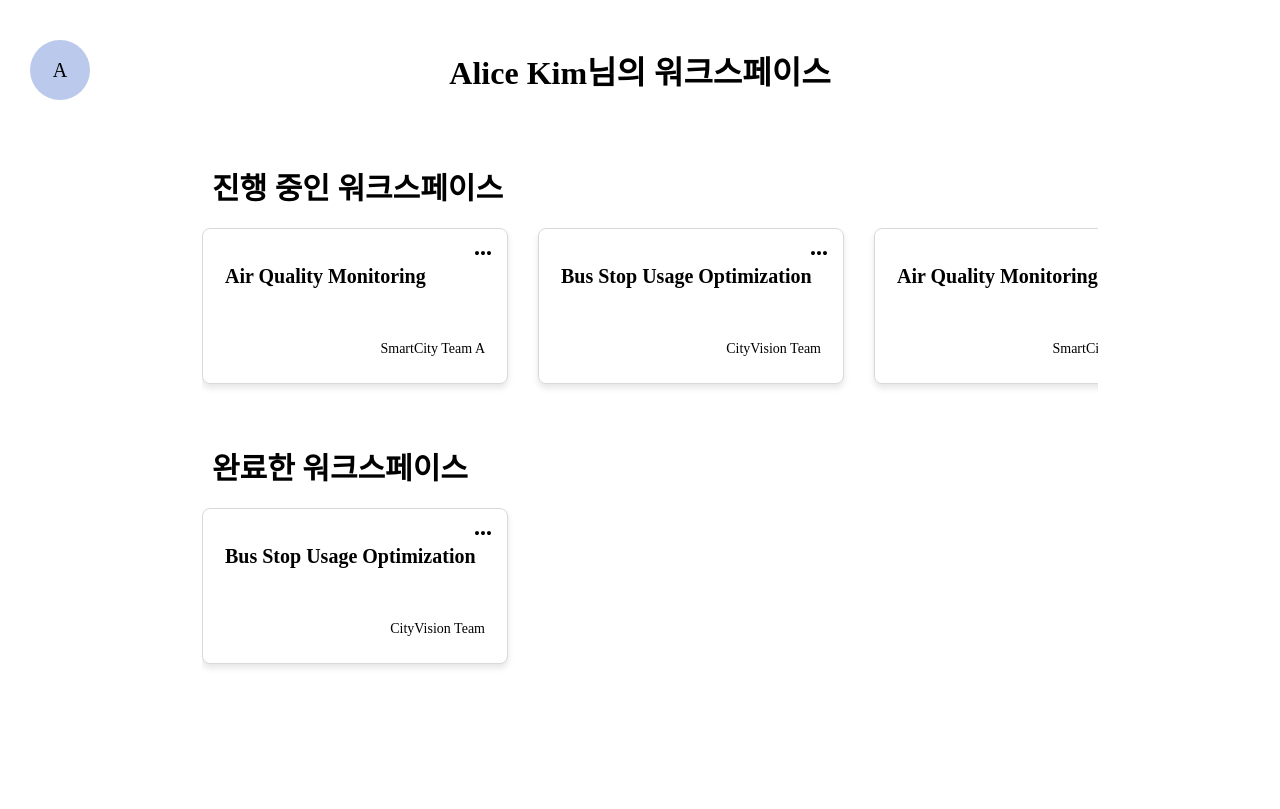
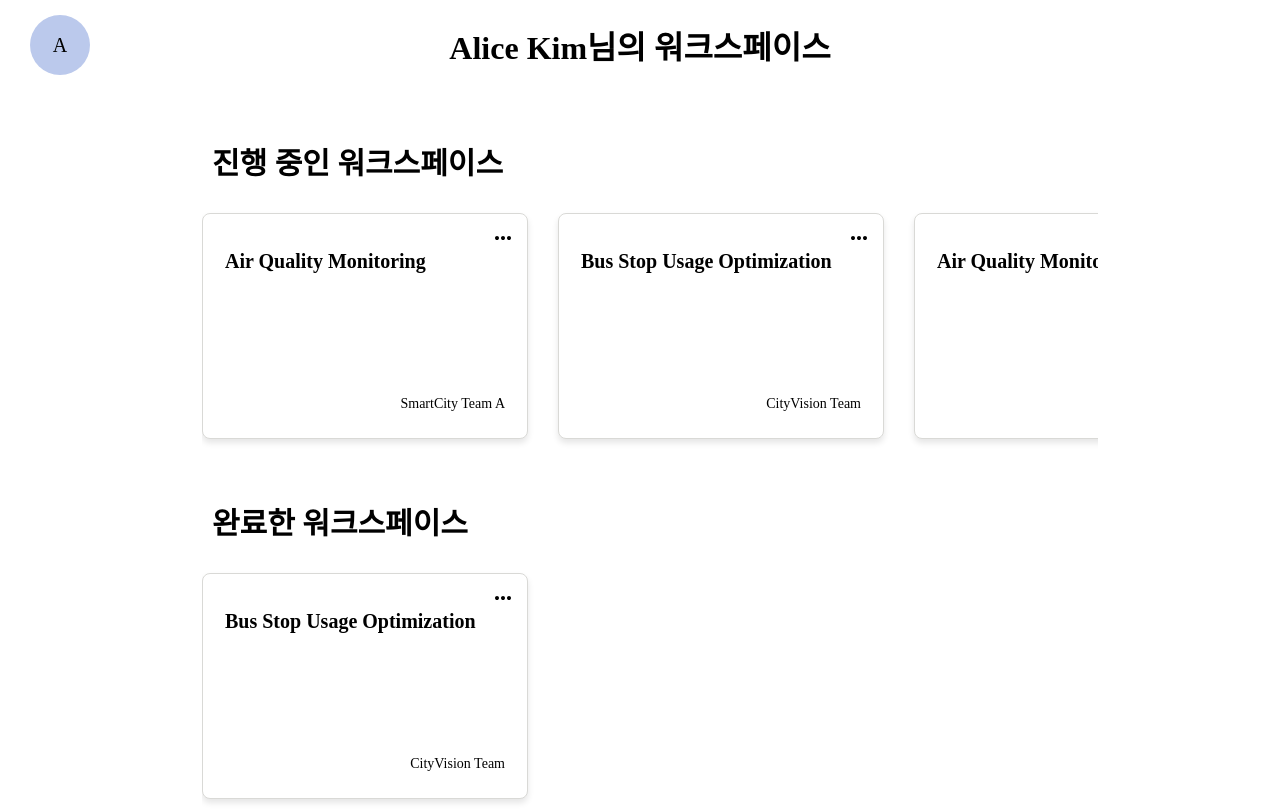
Before and after one commit to PJA-ProJect-Assistant/pja_frontend, a React (Vite) app in the folder pja/: page /main in a window 1280 px wide. Built offline with nearby package versions, Linux system fonts and the light colour scheme.

Commit message:
style : 메인페이지 간격 수정

```diff
--- a/pja/src/index.css
+++ b/pja/src/index.css
@@ -8,9 +8,11 @@
   --font-size-2xl: 24px;
   --font-size-3xl: 30px;
 }
+
 html,
 body {
   margin: 0;
   padding: 0;
-  height: 100%;
+  height: 100vh;
+  width: 100vw;
 }
--- a/pja/src/pages/mainpage/MainPage.css
+++ b/pja/src/pages/mainpage/MainPage.css
@@ -3,6 +3,9 @@
   background-color: white;
   display: flex;
   width: 100vw;
+  min-width: 800px;
+  height: 98%;
+  box-sizing: border-box;
   justify-content: center;
   flex-direction: column;
   text-align: center;
--- a/pja/src/pages/mainpage/Myworkspace.css
+++ b/pja/src/pages/mainpage/Myworkspace.css
@@ -3,6 +3,7 @@
   background-color: white;
   display: flex;
   min-width: 100%;
+  height: 100%;
   flex-direction: column;
   align-items: center;
 }
@@ -20,7 +21,7 @@
   font-weight: 600;
   margin-left: 20px;
   margin-top: 50px;
-  margin-bottom: 10px;
+  margin-bottom: 20px;
   justify-content: flex-start;
 }
 
@@ -29,15 +30,16 @@
   display: flex;
   flex-direction: column;
   justify-content: space-between;
-  width: 280px;
-  height: 130px;
+  width: 300px;
+  height: 200px;
   flex: 0 0 auto;
   border: 1px solid #d9d9d6;
   background-color: white;
   border-radius: 8px;
   box-shadow: 0 4px 6px rgba(0, 0, 0, 0.1);
   padding: 12px;
-  z-index: 2; /* 추가: 카드에 z-index 설정 */
+  z-index: 2;
+  /* 추가: 카드에 z-index 설정 */
 }
 
 .workspace-title {
@@ -47,6 +49,7 @@
   font-size: var(--font-size-xl);
   font-weight: 600;
   margin-left: 10px;
+  margin-right: 10px;
   margin-top: 0;
 }
 
@@ -69,7 +72,8 @@
   display: flex;
   justify-content: flex-end;
   cursor: pointer;
-  z-index: 3; /* 추가: more 버튼에 z-index 설정 */
+  z-index: 3;
+  /* 추가: more 버튼에 z-index 설정 */
 }
 
 .workspace-menu {
@@ -81,7 +85,8 @@
   border: 1px solid #ccc;
   border-radius: 5px;
   box-shadow: 0 4px 6px rgba(0, 0, 0, 0.1);
-  z-index: 100; /* 수정: 더 높은 z-index 값 설정 */
+  z-index: 100;
+  /* 수정: 더 높은 z-index 값 설정 */
 }
 
 .workspace-menu div {
@@ -96,10 +101,12 @@
   cursor: pointer;
   font-size: var(--font-size-sm);
 }
+
 .workspace-menu p {
   margin: 0;
   margin-left: 1px;
 }
+
 .workspace-menu div:hover {
   background-color: #f2f2f2;
 }
```
